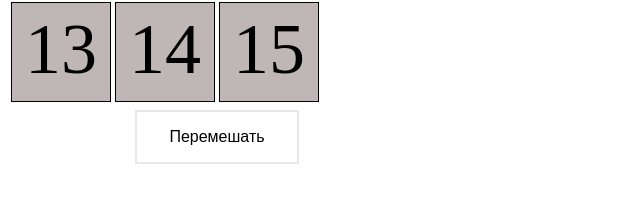
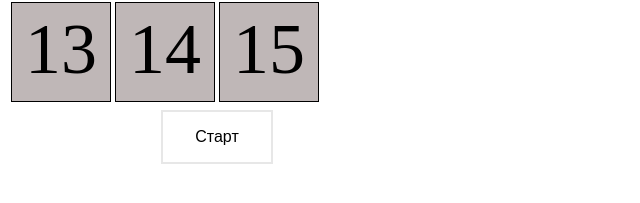
Before and after one commit to dabonka/fifteen, a React app: page / in a window 1280 px wide. Shown: the part 393-596 px from the top of the page, without its empty margins (0-640 px from the left). Built offline with nearby package versions, Linux system fonts and the light colour scheme.

Commit message:
add functions

```diff
--- a/src/App.js
+++ b/src/App.js
@@ -3,12 +3,16 @@ import Header from './components/Header'
 import Cell from './components/Cell'
 import PropTypes from 'prop-types';
 
+let currentButtonName = "Старт"
+
 class App extends React.Component {
   constructor(props) {
     super(props);
-    this.state = {sequenceOfNumbers: this.props.sequenceOfNumbers};
+    this.state = {sequenceOfNumbers: this.props.sequenceOfNumbers, isGameOpen: false};
     this.shuffle = this.shuffle.bind(this);
     this.mixNumbers = this.mixNumbers.bind(this);
+    this.changeButtonName = this.changeButtonName.bind(this);
+    this.changeGameStatus = this.changeGameStatus.bind(this);
 	}
 
 	shuffle(a) {
@@ -23,6 +27,23 @@ class App extends React.Component {
 		this.setState({sequenceOfNumbers: this.shuffle(this.state.sequenceOfNumbers)});
 	}
 
+	changeGameStatus() {
+		let currentGameStatus = this.state.isGameOpen
+			if (currentGameStatus ) {
+				changeButtonName("Закрыть")
+				console.log('---', 'opened')
+			} else {
+				changeButtonName("Старт")
+				console.log('---', 'closed')
+			}
+		console.log('---', 'if false')
+		this.setState({isGameOpen: !this.isGameOpen})
+	}
+
+	changeButtonName(name){
+		let currentButtonName = name
+	}
+
 	render() {
 		return (
 			<div>
@@ -33,7 +54,7 @@ class App extends React.Component {
 
 				<div className="buttonBox">
       		<div className="buttonPosition">
-        		<button id="button" onClick={this.mixNumbers}>Перемешать</button>
+        		<button id="button" onClick={this.changeGameStatus}>{currentButtonName}</button>
       		</div>
     		</div>
 
@@ -44,7 +65,8 @@ class App extends React.Component {
 }
 
 App.propTypes = {
- sequenceOfNumbers: PropTypes.array.isRequired
+ sequenceOfNumbers: PropTypes.array.isRequired,
+ isGameOpen: PropTypes.bool
 }
 
 export default App;
```
